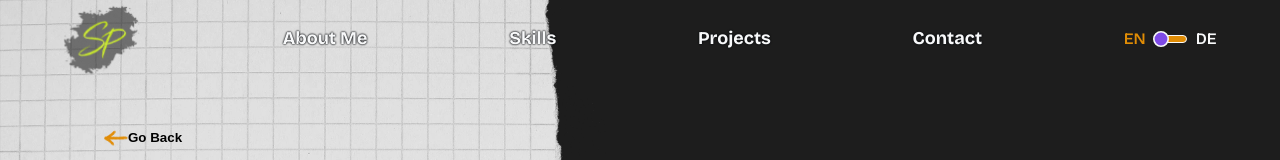
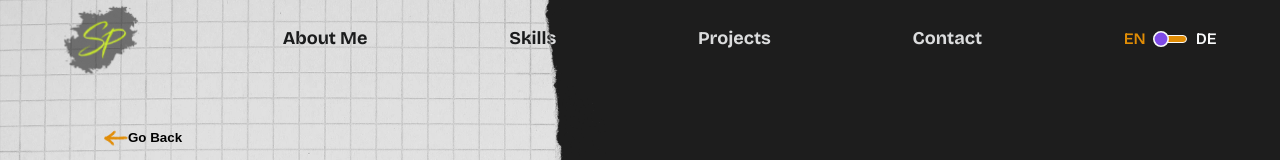
Before and after one commit to svenprimus/portfolio, an Angular app: page /projects/1 in a window 1280 px wide. Shown: the top 160 px of the page. Built offline with nearby package versions, Linux system fonts and the light colour scheme.

Commit message:
header blend now working for project sides

```diff
--- a/src/app/components/content-main/content-main.ts
+++ b/src/app/components/content-main/content-main.ts
@@ -21,5 +21,6 @@ export class ContentMain {
     ngOnInit() {
         this.darkService.setDarkRequired(false);
         this.headerService.showSocialsOnDesktop(true);
+        this.headerService.setFixed(true);
     }
 }
--- a/src/app/components/content-projects/content-projects.ts
+++ b/src/app/components/content-projects/content-projects.ts
@@ -23,5 +23,6 @@ export class ContentProjects {
     ngOnInit() {
         this.darkService.setDarkRequired(true);
         this.headerService.showSocialsOnDesktop(false);
+        this.headerService.setFixed(false);
     }
 }
--- a/src/app/components/elements/header-list/header-list.scss
+++ b/src/app/components/elements/header-list/header-list.scss
@@ -22,7 +22,7 @@
 }
 
 .nav-option {
-    @include medium-text-shader;
+    mix-blend-mode: difference;
 }
 
 .nav-about,
--- a/src/app/components/header/header.html
+++ b/src/app/components/header/header.html
@@ -1,8 +1,9 @@
 <header
     class="section-header"
-    [style.opacity]="opacity"
-    [style.background-color]="bg"
+    [style.opacity]="headerService.isFixed() ? opacity : '1'"
+    [style.background-color]="headerService.isFixed() ? bg : 'transparent'"
     [style.pointer-events]="pointerEvents"
+    [class.fixed]="headerService.isFixed()"
 >
     <nav class="header-nav">
         <app-logo class="logo-mobile"></app-logo>
--- a/src/app/components/header/header.scss
+++ b/src/app/components/header/header.scss
@@ -3,9 +3,13 @@
 
 .section-header {
     @include content-limit-1440p(16, 72);
-    position: fixed;
+    position: absolute;
     width: 100%;
     height: $height-header;
+}
+
+.fixed {
+    position: fixed;
     z-index: 10;
 }
 
--- a/src/app/services/header-service.ts
+++ b/src/app/services/header-service.ts
@@ -3,8 +3,13 @@ import { Injectable, signal } from '@angular/core';
 @Injectable({ providedIn: 'root' })
 export class HeaderService {
     showSocialsDesktop = signal<boolean>(true);
+    isFixed = signal<boolean>(true);
 
     showSocialsOnDesktop(showSocialsOnDesktop: boolean) {
         this.showSocialsDesktop.set(showSocialsOnDesktop);
     }
+
+    setFixed(isFixed: boolean) {
+        this.isFixed.set(isFixed);
+    }
 }
```
